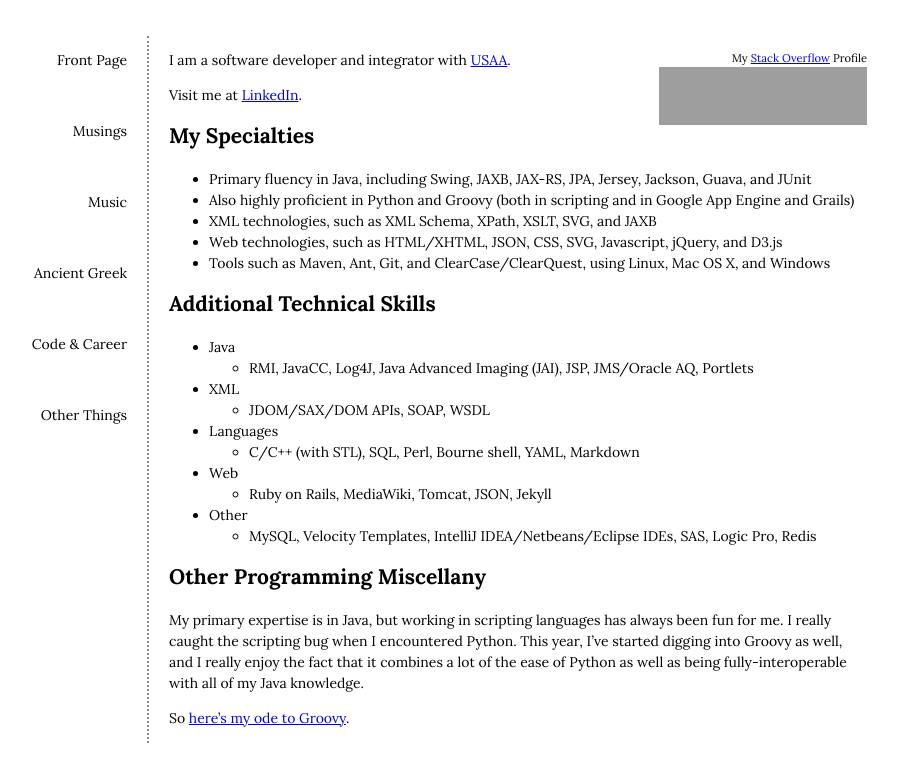
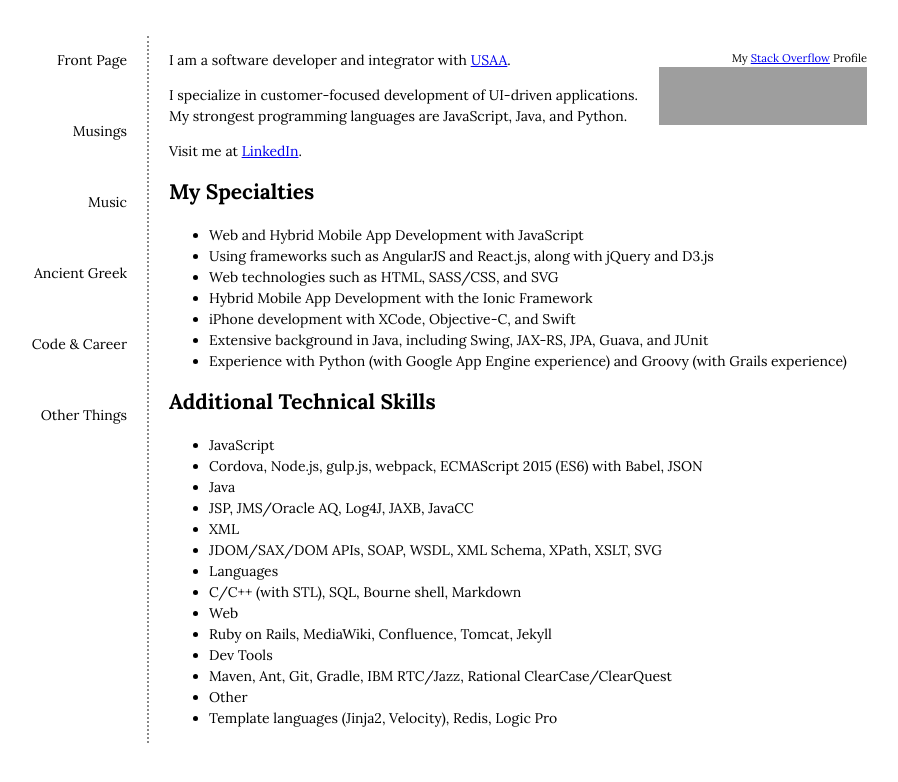
Before and after one commit to jesseplymale/jesseplymale.github.io, a Jekyll site: the page built from codeAndCareer.markdown, in a window 1280 px wide. Shown: the top 782 px of the page, without its empty margins (203-1101 px from the left). Built offline with Jekyll 4.4.1, drawn with Linux system fonts in a browser that asks for light colours; Markdown is read by kramdown in place of the engine named in the settings; grey boxes are pictures that could not be loaded.

Commit message:
add back in changes

```diff
--- a/codeAndCareer.markdown
+++ b/codeAndCareer.markdown
@@ -12,30 +12,32 @@ title: Code and Career
 
 I am a software developer and integrator with [USAA](http://www.usaa.com).
 
+I specialize in customer-focused development of UI-driven applications.
+My strongest programming languages are JavaScript, Java, and Python.
+
 Visit me at [LinkedIn](http://www.linkedin.com/in/jesseplymale).
 
 ## My Specialties
-
-*   Primary fluency in Java, including Swing, JAXB, JAX-RS, JPA, Jersey, Jackson, Guava, and JUnit
-*   Also highly proficient in Python and Groovy (both in scripting and in Google App Engine and Grails)
-*   XML technologies, such as XML Schema, XPath, XSLT, SVG, and JAXB
-*   Web technologies, such as HTML/XHTML, JSON, CSS, SVG, Javascript, jQuery, and D3.js
-*   Tools such as Maven, Ant, Git, and ClearCase/ClearQuest, using Linux, Mac OS X, and Windows
+*   Web and Hybrid Mobile App Development with JavaScript
+   *   Using frameworks such as AngularJS and React.js, along with jQuery and D3.js
+   *   Web technologies such as HTML, SASS/CSS, and SVG
+   *   Hybrid Mobile App Development with the Ionic Framework
+*   iPhone development with XCode, Objective-C, and Swift
+*   Extensive background in Java, including Swing, JAX-RS, JPA, Guava, and JUnit
+*   Experience with Python (with Google App Engine experience) and Groovy (with Grails experience)
 
 ## Additional Technical Skills
+*   JavaScript
+   *   Cordova, Node.js, gulp.js, webpack, ECMAScript 2015 (ES6) with Babel, JSON
 *   Java
-    *   RMI, JavaCC, Log4J, Java Advanced Imaging (JAI), JSP, JMS/Oracle AQ, Portlets
+   *   JSP, JMS/Oracle AQ, Log4J, JAXB, JavaCC
 *   XML
-    *   JDOM/SAX/DOM APIs, SOAP, WSDL
+   *   JDOM/SAX/DOM APIs, SOAP, WSDL, XML Schema, XPath, XSLT, SVG
 *   Languages
-    *   C/C++ (with STL), SQL, Perl, Bourne shell, YAML, Markdown
+   *   C/C++ (with STL), SQL, Bourne shell, Markdown
 *   Web
-    *   Ruby on Rails, MediaWiki, Tomcat, JSON, Jekyll
+   *   Ruby on Rails, MediaWiki, Confluence, Tomcat, Jekyll
+*   Dev Tools
+   *   Maven, Ant, Git, Gradle, IBM RTC/Jazz, Rational ClearCase/ClearQuest
 *   Other
-    *   MySQL, Velocity Templates, IntelliJ IDEA/Netbeans/Eclipse IDEs, SAS, Logic Pro, Redis
-
-## Other Programming Miscellany
-
-My primary expertise is in Java, but working in scripting languages has always been fun for me. I really caught the scripting bug when I encountered Python. This year, I've started digging into Groovy as well, and I really enjoy the fact that it combines a lot of the ease of Python as well as being fully-interoperable with all of my Java knowledge.
-
-So [here's my ode to Groovy](/groovy).
+   *   Template languages (Jinja2, Velocity), Redis, Logic Pro
```
Also changed, not shown: MechScorePrivacy.html (added, +14 -0 lines).
